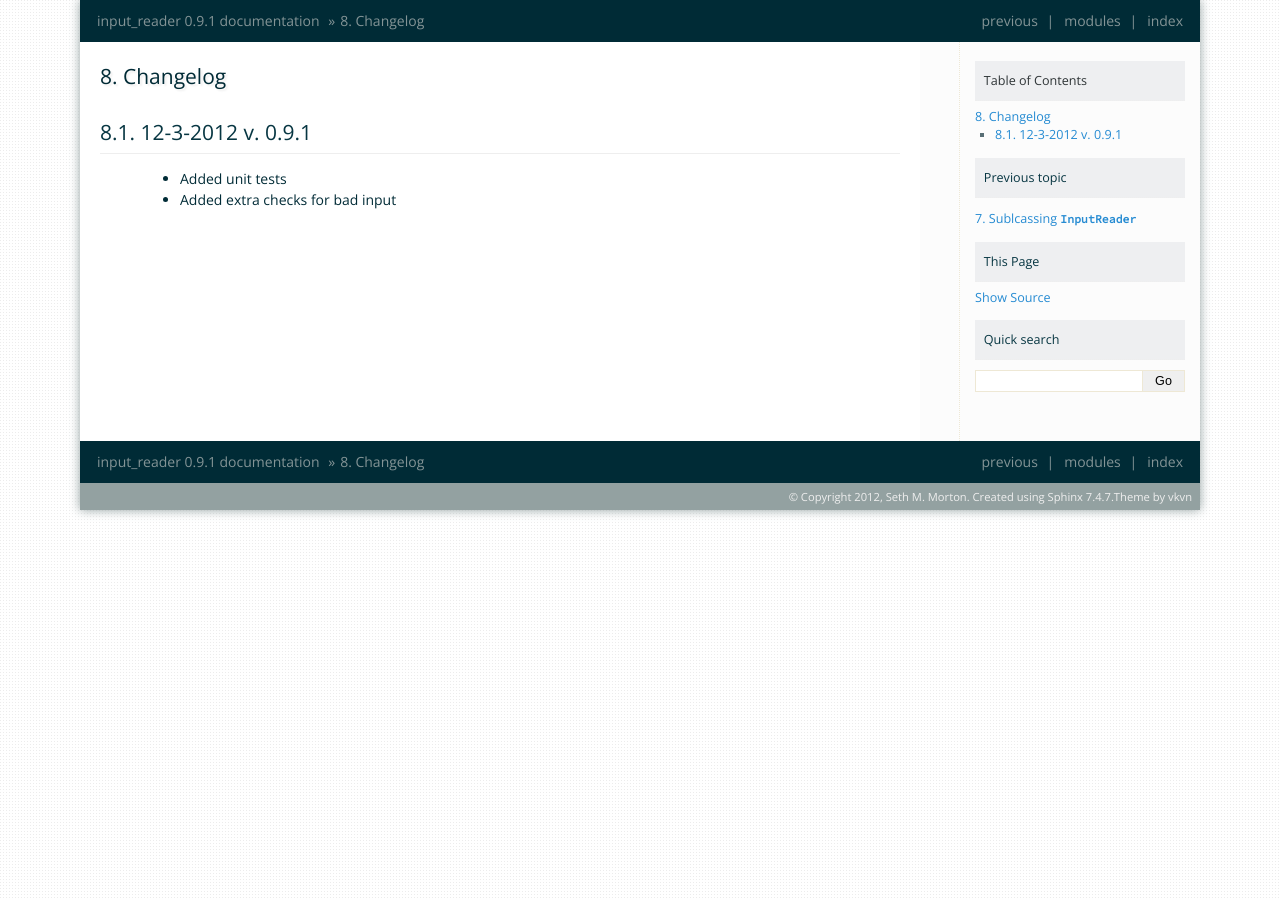
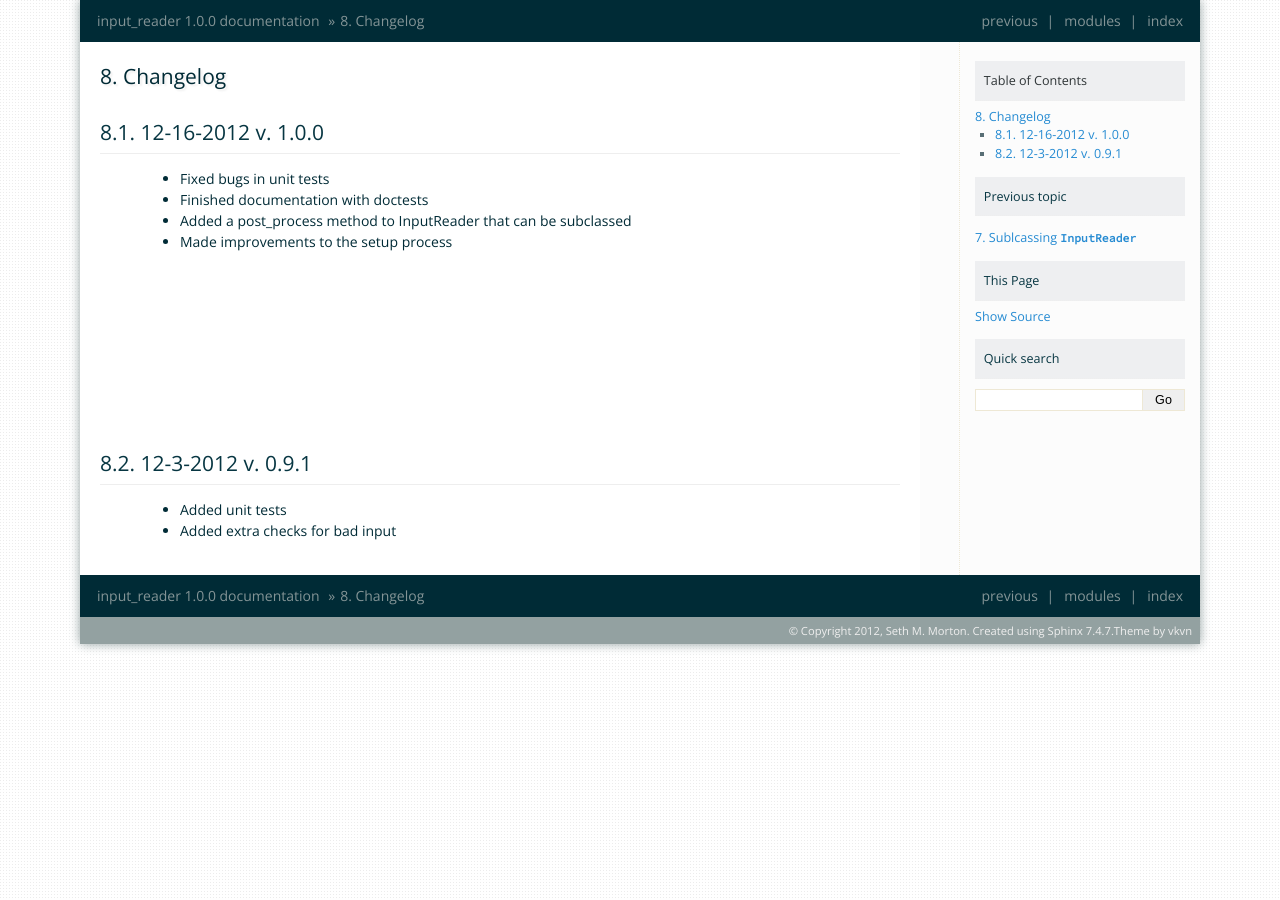
Before and after one commit to SethMMorton/input_reader, a Sphinx documentation site: the page built from docs/source/changelog.rst, in a window 1280 px wide. Built offline with Sphinx 7.4.7, drawn with Linux system fonts in a browser that asks for light colours.

Commit message:
Updated to version 1.0.0

```diff
--- a/docs/source/changelog.rst
+++ b/docs/source/changelog.rst
@@ -1,5 +1,13 @@
 Changelog
 ---------
+
+12-16-2012 v. 1.0.0
+'''''''''''''''''''
+
+    - Fixed bugs in unit tests
+    - Finished documentation with doctests
+    - Added a post_process method to InputReader that can be subclassed
+    - Made improvements to the setup process
 
 12-3-2012 v. 0.9.1
 ''''''''''''''''''
--- a/docs/source/conf.py
+++ b/docs/source/conf.py
@@ -55,9 +55,9 @@ copyright = u'2012, Seth M. Morton'
 # built documents.
 #
 # The short X.Y version.
-version = '0.9'
+version = '1.0'
 # The full version, including alpha/beta/rc tags.
-release = '0.9.1'
+release = '1.0.0'
 
 # The language for content autogenerated by Sphinx. Refer to documentation
 # for a list of supported languages.
--- a/input_reader/_version.py
+++ b/input_reader/_version.py
@@ -1 +1 @@
-__version__ = '0.9.1'
+__version__ = '1.0.0'
```
Also changed, not shown: README.rst (+8 -0 lines).
